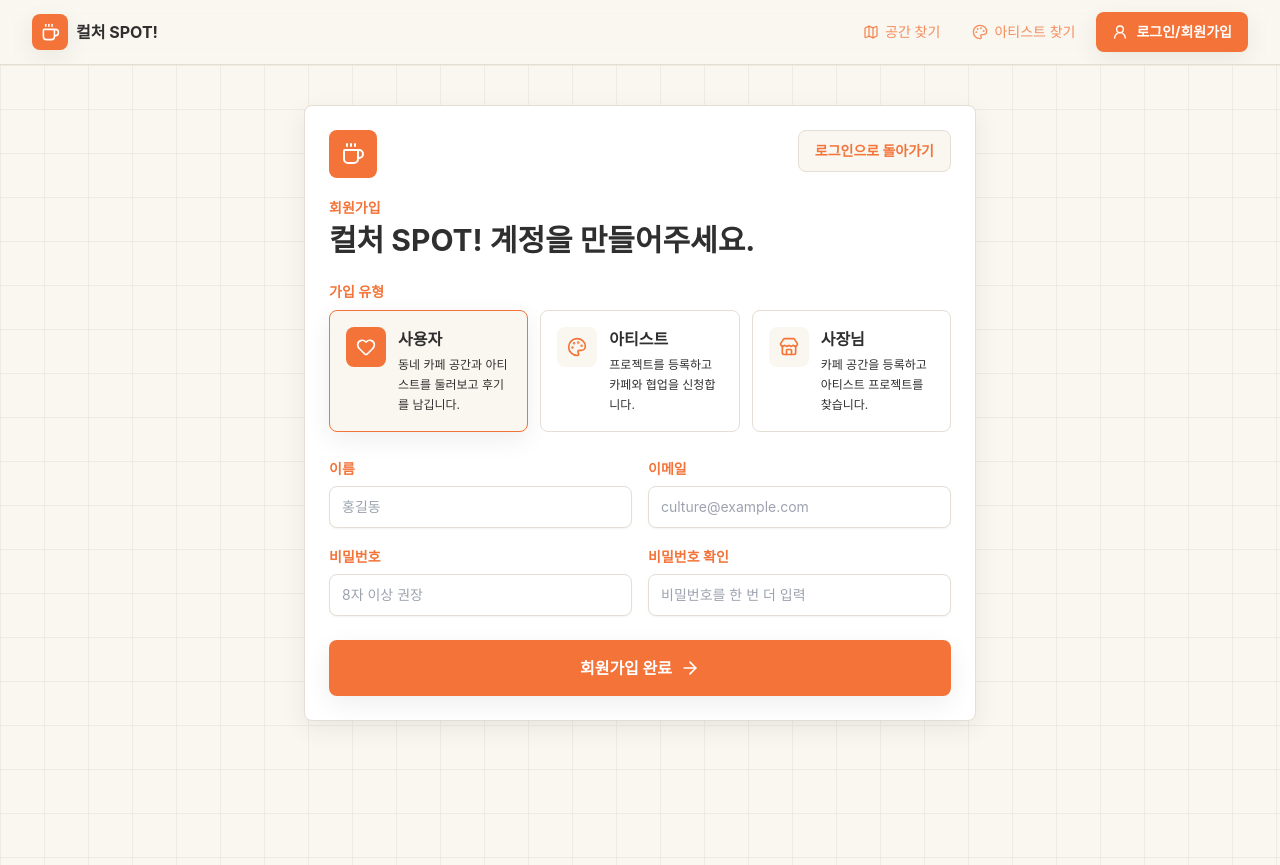
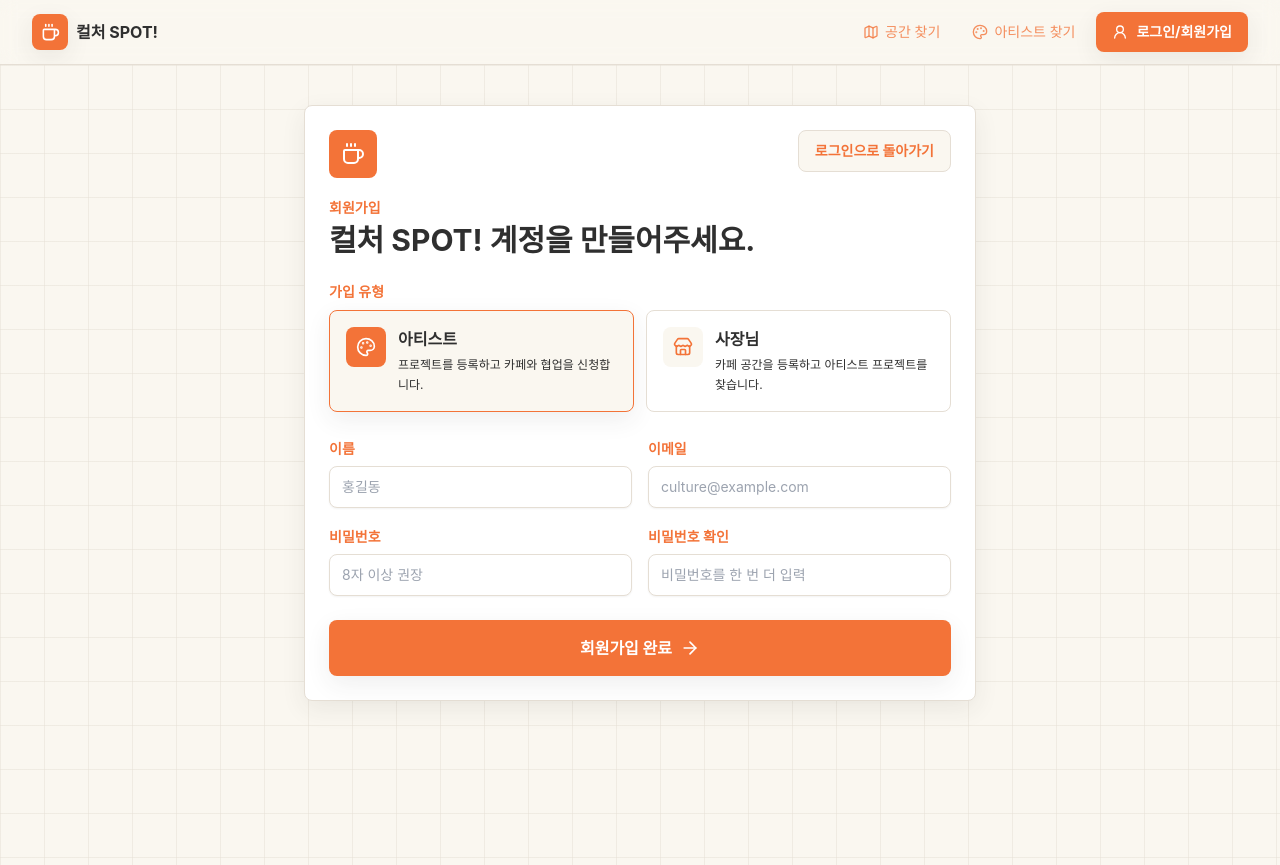
Before and after one commit to DDiyong236/Culture-spot, a Next.js app in the folder frontend/: page /signup in a window 1280 px wide. Built offline with nearby package versions, Linux system fonts and the light colour scheme; no server answers.

Commit message:
로그인

```diff
--- a/frontend/components/SignupForm.tsx
+++ b/frontend/components/SignupForm.tsx
@@ -6,7 +6,6 @@ import { useRouter } from "next/navigation";
 import {
   ArrowRight,
   Coffee,
-  Heart,
   Palette,
   Store,
 } from "lucide-react";
@@ -18,14 +17,8 @@ const roleOptions: Array<{
   role: UserRole;
   title: string;
   description: string;
-  icon: typeof Heart;
+  icon: typeof Palette;
 }> = [
-  {
-    role: "consumer",
-    title: "사용자",
-    description: "동네 카페 공간과 아티스트를 둘러보고 후기를 남깁니다.",
-    icon: Heart,
-  },
   {
     role: "creator",
     title: "아티스트",
@@ -43,7 +36,7 @@ const roleOptions: Array<{
 export default function SignupForm() {
   const router = useRouter();
   const { login } = useAuth();
-  const [role, setRole] = useState<UserRole>("consumer");
+  const [role, setRole] = useState<UserRole>("creator");
   const [name, setName] = useState("");
   const [email, setEmail] = useState("");
   const [password, setPassword] = useState("");
@@ -116,7 +109,7 @@ export default function SignupForm() {
 
       <fieldset className="mt-6">
         <legend className="label">가입 유형</legend>
-        <div className="mt-2 grid gap-3 sm:grid-cols-3">
+        <div className="mt-2 grid gap-3 sm:grid-cols-2">
           {roleOptions.map((option) => {
             const Icon = option.icon;
             const active = role === option.role;
```
